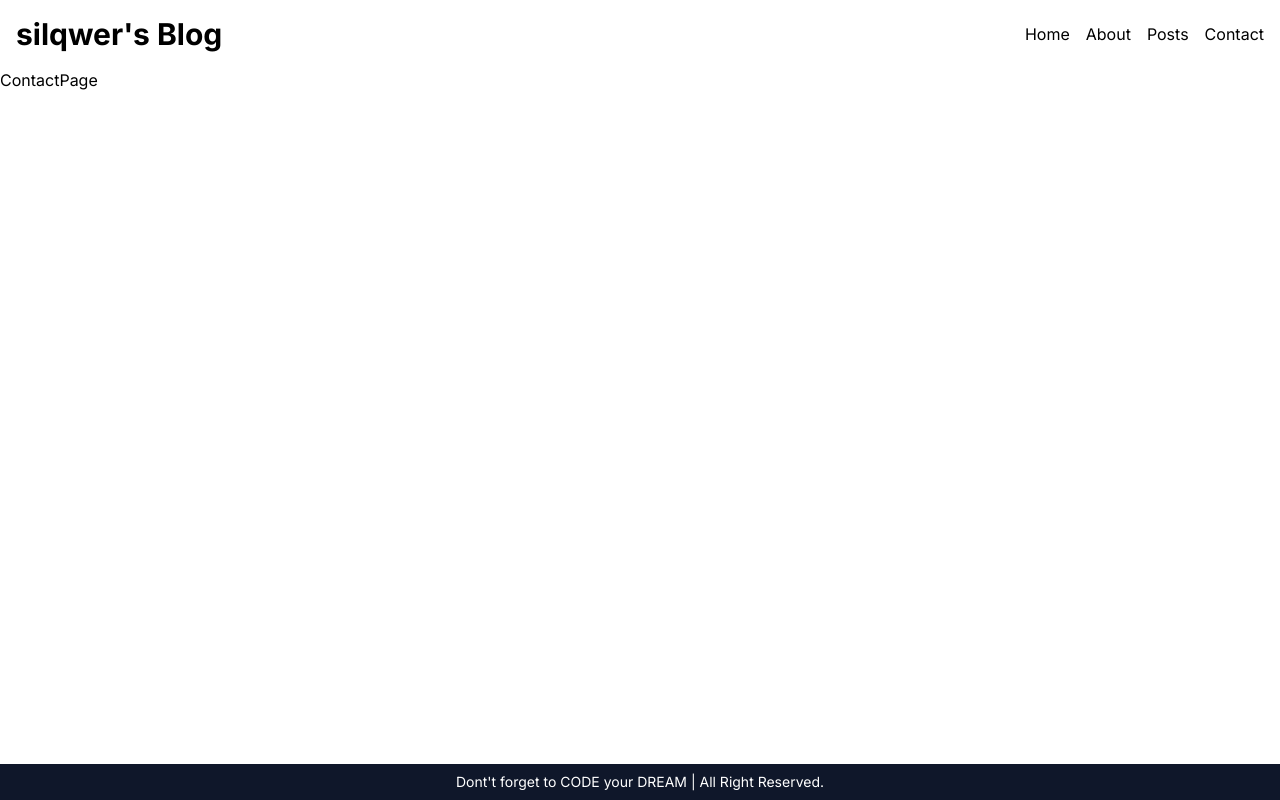
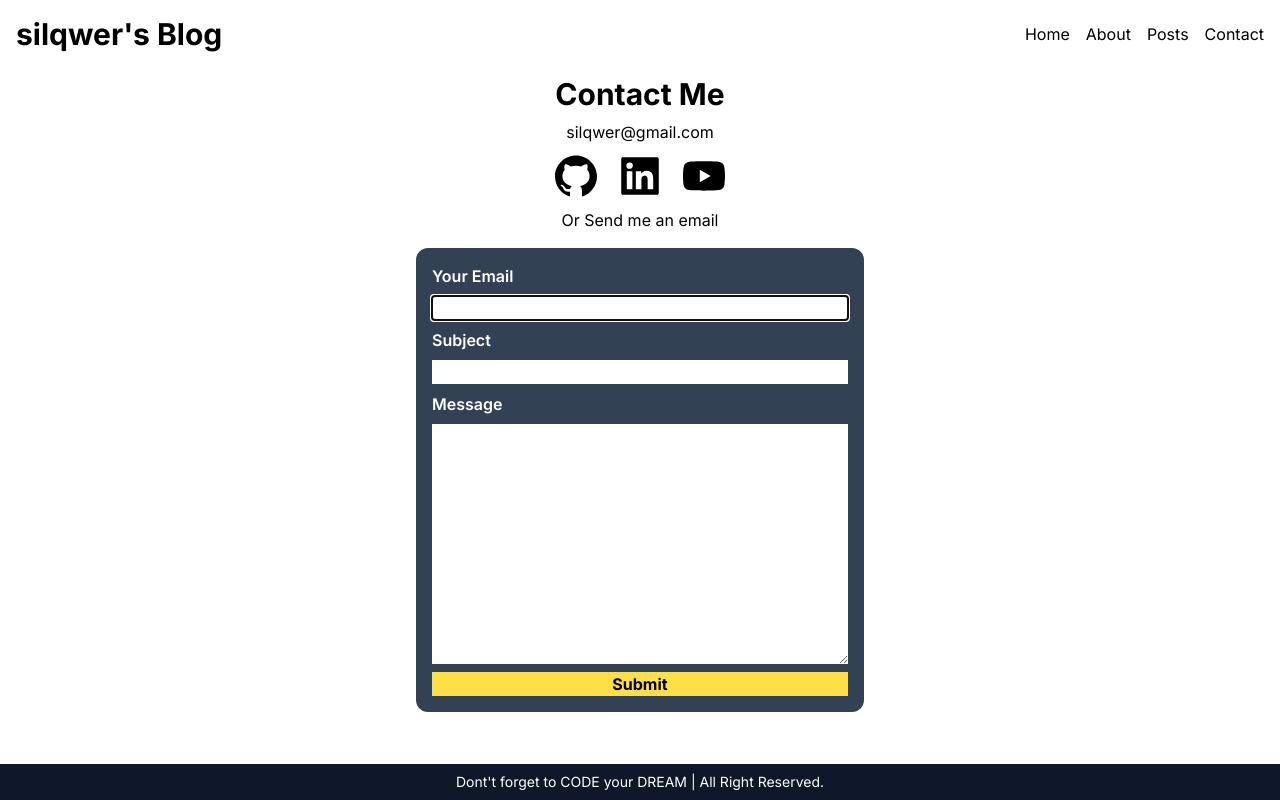
Before and after one commit to silqwer/next-blog, a Next.js app: page /contact in a window 1280 px wide. Built offline with nearby package versions, Linux system fonts and the light colour scheme.

Commit message:
feat: infomation, contact page (#22)

```diff
--- a/src/app/about/page.tsx
+++ b/src/app/about/page.tsx
@@ -1,5 +1,27 @@
 import React from "react";
-
+import Hero from "@/components/Hero";
+const TITLE_CLASS = "m-2 text-2xl font-bold text-gray-800";
 export default function AboutPage() {
-  return <div>AboutPage</div>;
+  return (
+    <>
+      <Hero />
+      <section className="p-8 m-8 bg-gray-100 shadow-lg">
+        <h2 className={TITLE_CLASS}>Who Am I?</h2>
+        <p>Front Engineer</p>
+        <p>아침을 여는 얼리버드, 칼퇴요정 silqwer</p>
+        <h2 className={TITLE_CLASS}>Career</h2>
+        <p>
+          더블미 (-Now) <br />
+          버넥트 (-2019) <br />
+          테크빌 (-2015) <br />
+        </p>
+        <h2 className={TITLE_CLASS}>Skills</h2>
+        <p>
+          React, Vue, Node <br />
+          git, clean code <br />
+          VS Code <br />
+        </p>
+      </section>
+    </>
+  );
 }
--- a/src/app/contact/page.tsx
+++ b/src/app/contact/page.tsx
@@ -1,5 +1,43 @@
 import React from "react";
+import { AiFillGithub, AiFillLinkedin, AiFillYoutube } from "react-icons/ai";
+import ContactForm from "@/components/form/ContactForm";
+
+const LINKS = [
+  {
+    icon: <AiFillGithub />,
+    url: "",
+  },
+  {
+    icon: <AiFillLinkedin />,
+    url: "",
+  },
+  {
+    icon: <AiFillYoutube />,
+    url: "",
+  },
+];
 
 export default function ContactPage() {
-  return <div>ContactPage</div>;
+  return (
+    <section className="flex flex-col items-center">
+      <h2 className="my-2 text-3xl font-bold">Contact Me</h2>
+      <p>silqwer@gmail.com</p>
+      <ul className="flex gap-4 my-2">
+        {LINKS.map(({ icon, url }, index) => (
+          <li key={index}>
+            <a
+              href={url}
+              target="_blank"
+              rel="noreferrer"
+              className="text-5xl hover:text-yellow-400"
+            >
+              {icon}
+            </a>
+          </li>
+        ))}
+      </ul>
+      <h2>Or Send me an email</h2>
+      <ContactForm />
+    </section>
+  );
 }
--- /dev/null
+++ b/src/components/banner/Banner.tsx
@@ -0,0 +1,23 @@
+import React from "react";
+
+export type BannerData = {
+  message: string;
+  state: "success" | "error";
+};
+
+type Props = {
+  banner: BannerData;
+};
+
+export default function Banner({ banner }: Props) {
+  const { message, state } = banner;
+  const isSuccess = state === "success";
+  const icon = isSuccess ? "✅" : "👻";
+  return (
+    <p
+      className={`p-2 rounded-xl w-full text-center ${
+        isSuccess ? "bg-green-300" : "bg-red-300"
+      }`}
+    >{`${icon} ${message}`}</p>
+  );
+}
--- /dev/null
+++ b/src/components/form/ContactForm.tsx
@@ -0,0 +1,86 @@
+"use client";
+
+import React, { FormEvent, useState } from "react";
+import Banner, { BannerData } from "../banner/Banner";
+
+type Form = {
+  email: string;
+  subject: string;
+  message: string;
+};
+
+const LABEL_CLASS = "font-semibold text-white";
+
+export default function ContactForm() {
+  const [form, setForm] = useState<Form>({
+    email: "",
+    subject: "",
+    message: "",
+  });
+  const [banner, setBanner] = useState<BannerData | null>(null);
+
+  const onChange = (
+    event: React.ChangeEvent<HTMLInputElement | HTMLTextAreaElement>
+  ) => {
+    const { name, value } = event.target;
+    setForm((prev) => ({ ...prev, [name]: value }));
+  };
+
+  const onSubmit = (event: FormEvent<HTMLFormElement>) => {
+    event.preventDefault();
+    setBanner({ message: "성공", state: "success" });
+    console.log(form);
+    setTimeout(() => {
+      setBanner(null);
+    }, 3000);
+  };
+
+  return (
+    <section className="w-full max-w-md">
+      {banner && <Banner banner={banner} />}
+      <form
+        onSubmit={onSubmit}
+        className="flex flex-col w-full gap-2 p-4 mt-4 text-black bg-slate-700 rounded-xl"
+      >
+        <label htmlFor="email" className={LABEL_CLASS}>
+          Your Email
+        </label>
+        <input
+          type="email"
+          id="email"
+          name="email"
+          required
+          autoFocus
+          value={form.email}
+          onChange={onChange}
+        />
+        <label htmlFor="subject" className={LABEL_CLASS}>
+          Subject
+        </label>
+        <input
+          type="text"
+          id="subject"
+          name="subject"
+          required
+          value={form.subject}
+          onChange={onChange}
+        />
+        <label htmlFor="message" className={LABEL_CLASS}>
+          Message
+        </label>
+        <textarea
+          id="message"
+          name="message"
+          required
+          value={form.message}
+          onChange={onChange}
+          rows={10}
+          className="text-black"
+        />
+        <button className="font-bold text-black bg-yellow-300 hover:bg-yellow-400">
+          Submit
+        </button>
+      </form>
+    </section>
+  );
+}
```
